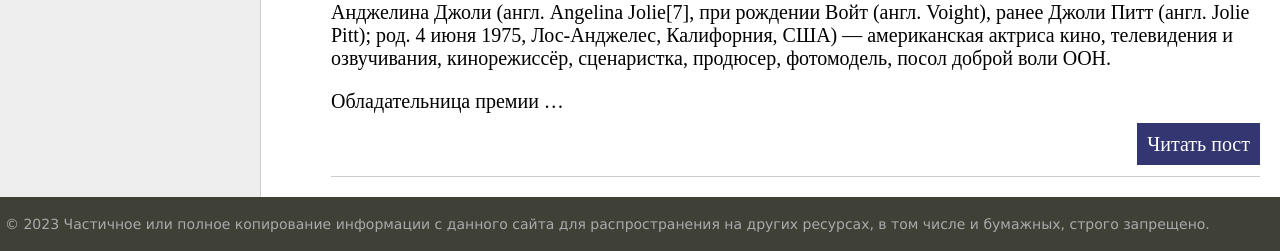
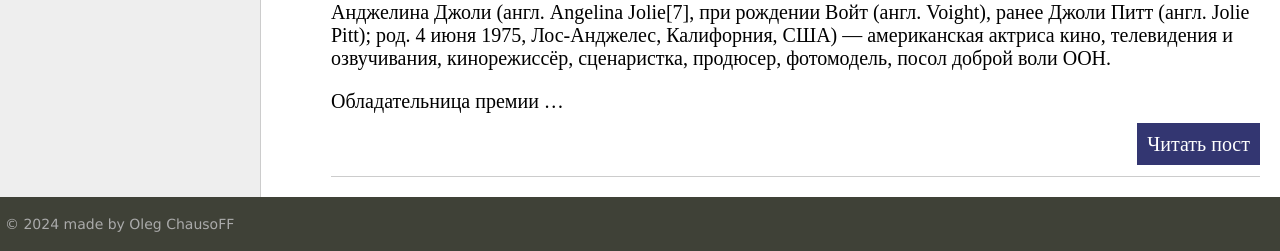
Before and after one commit to OlegChausov/repo_sitewomen, a Django app: page / in a window 1280 px wide. Shown: the part 1209-1460 px from the top of the page. Run offline with Django 4.2, Linux system fonts and the light colour scheme; data comes from the database, SQL or seed files in the repository.

Commit message:
made by oleg in footer

```diff
--- a/sitewomen/templates/base.html
+++ b/sitewomen/templates/base.html
@@ -67,7 +67,7 @@
 <!-- Footer -->
 <tr><td valign=top>
 	<div id="footer">
-		<p>&copy; 2023 Частичное или полное копирование информации с данного сайта для распространения на других ресурсах, в том числе и бумажных, строго запрещено.</p>
+		<p>&copy; 2024 made by Oleg ChausoFF</p>
 	</div>
 </td></tr></table>
 <!-- Конец footer'а и страницы -->
```
